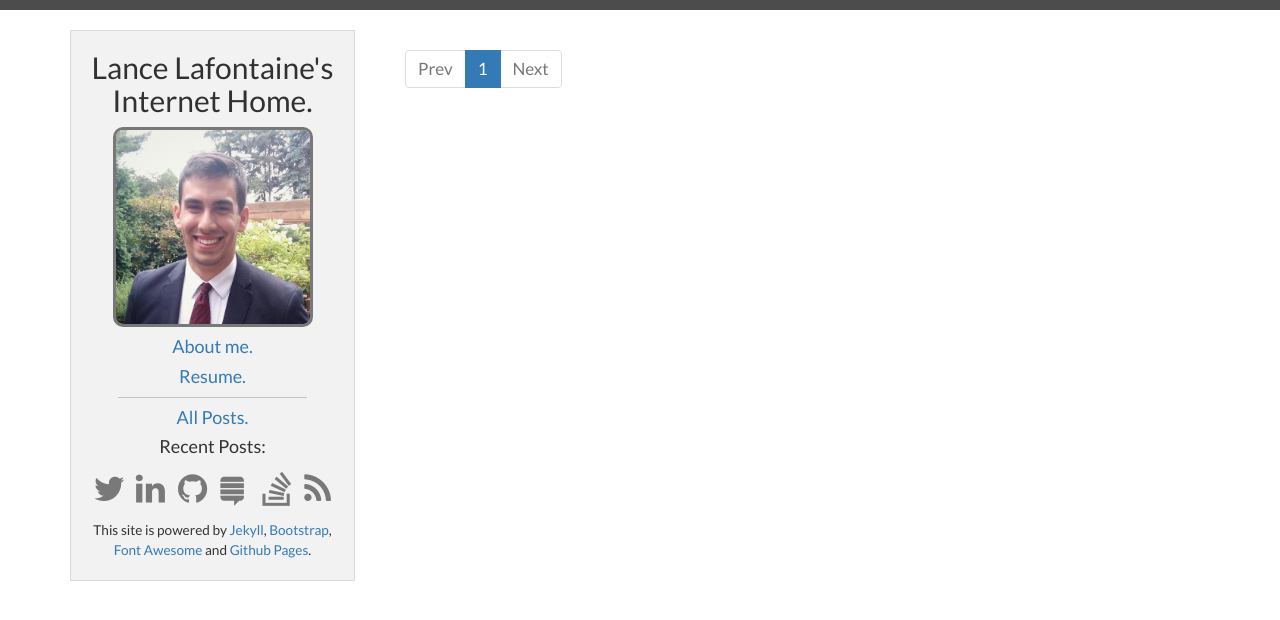
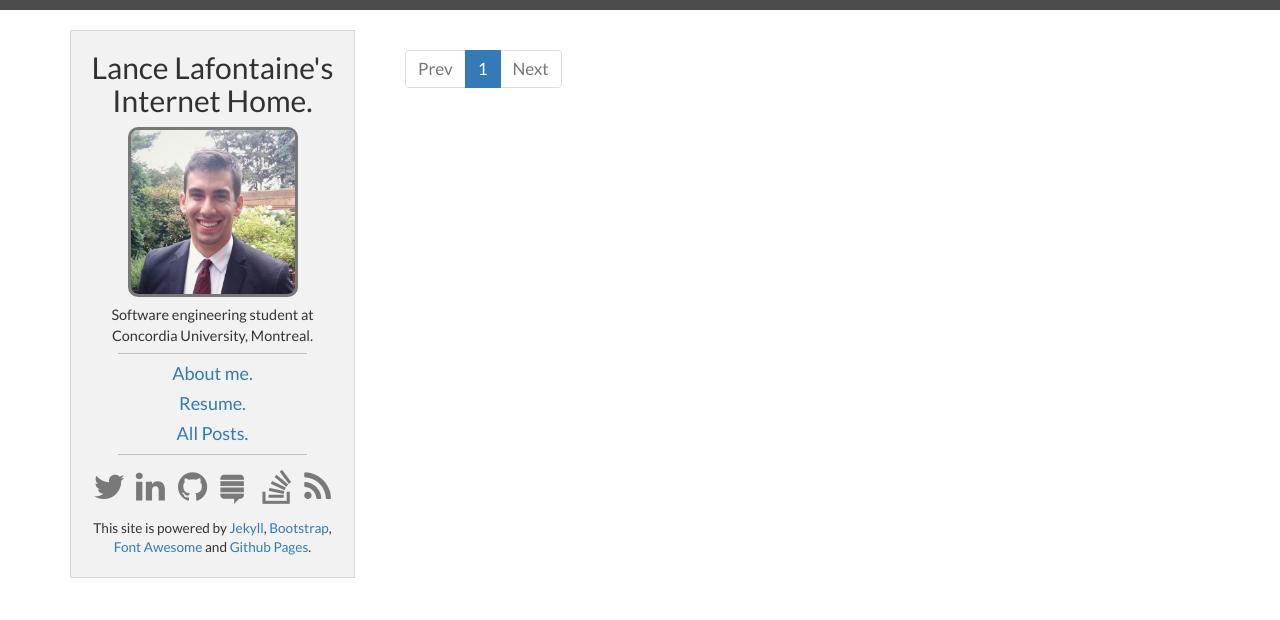
Before and after one commit to lancelafontaine/lancelafontaine.github.io, a Jekyll site: the page built from index.html, in a window 1280 px wide. Shown: the top 620 px of the page. Built offline with Jekyll 4.4.1, drawn with Linux system fonts in a browser that asks for light colours; nearby versions of some CDN libraries; Markdown is read by kramdown in place of the engine named in the settings; the list of posts is cut into pages by our own code.

Commit message:
Added a biography, removed the Recent Posts from..
the sidebar, rearranged horizontal rules and link order in the sidebar,
made all icon links open in new tabs.

```diff
--- a/_includes/sidebar.html
+++ b/_includes/sidebar.html
@@ -3,25 +3,23 @@
 	<a href="/index.html"><img src="/img/gravatarpic.jpeg" alt="Headshot Picture."></a>
 </div>
 
+<p class="bio">Software engineering student at Concordia University, Montreal. </p>
+
+<div class="hr"></div>
+
 <h4><a href="/about/index.html">About me.</a></h4>
 <h4><a href="/resume/index.html">Resume.</a></h4>
+<h4><a href="/archive/index.html">All Posts.</a></h4>
+
 <div class="hr"></div>
-<h4><a href="/archive/index.html">All Posts.</a></h4>
-<h4>Recent Posts:</h4>
-<ul>
-  {% for post in site.posts limit: 5 %}
-    <li><a href="{{ post.url }}">{{ post.title }}</a></li>
-  {% endfor %}
-</ul>
-
 
 <div class="icons">
-	<a href="https://twitter.com/LanceLafontaine"><i class="fa fa-2x fa-twitter"></i></a>
-	<a href="https://www.linkedin.com/pub/lance-lafontaine/41/3b4/750"><i class="fa fa-2x fa-linkedin"></i></a>
-	<a href="https://github.com/lancelafontaine"><i class="fa fa-2x fa-github"></i></a>
-	<a href="http://stackexchange.com/users/1137597/lancelafontaine?tab=accounts"><i class="fa fa-2x fa-stack-exchange"></i></a>
-	<a href="http://stackoverflow.com/users/2037867/lancelafontaine"><i class="fa fa-2x fa-stack-overflow"></i></a>
-	<a href="#"><i class="fa fa-2x fa-rss"></i></a>
+	<a target="_blank" href="https://twitter.com/LanceLafontaine"><i class="fa fa-2x fa-twitter"></i></a>
+	<a target="_blank" href="https://www.linkedin.com/pub/lance-lafontaine/41/3b4/750"><i class="fa fa-2x fa-linkedin"></i></a>
+	<a target="_blank" href="https://github.com/lancelafontaine"><i class="fa fa-2x fa-github"></i></a>
+	<a target="_blank" href="http://stackexchange.com/users/1137597/lancelafontaine?tab=accounts"><i class="fa fa-2x fa-stack-exchange"></i></a>
+	<a target="_blank" href="http://stackoverflow.com/users/2037867/lancelafontaine"><i class="fa fa-2x fa-stack-overflow"></i></a>
+	<a target="_blank" href="#"><i class="fa fa-2x fa-rss"></i></a>
 </div>
 
 <p class="attributions"> This site is powered by <a href="http://jekyllrb.com/">Jekyll</a>, <a href="http://getbootstrap.com/">Bootstrap</a>, <a href="http://fortawesome.github.io/Font-Awesome/">Font Awesome</a> and <a href="https://pages.github.com/">Github Pages</a>.</p>
--- a/css/stylesheet.css
+++ b/css/stylesheet.css
@@ -40,7 +40,7 @@ body {
   border-radius: 10px;
   border: 3px solid rgba(0,0,0,0.5);
   display: block;
-  height: 200px;
+  height: 170px;
   margin-right: auto;
   margin-left: auto;
 }
@@ -87,6 +87,11 @@ body {
   margin: auto;
 }
 
+.bio {
+  position: relative;
+  top: 3px;
+  font-size: 85%;
+}
 
 
 /*! normalize.css v3.0.2 | MIT License | git.io/normalize */
```
Also changed, not shown: 2 other files.
